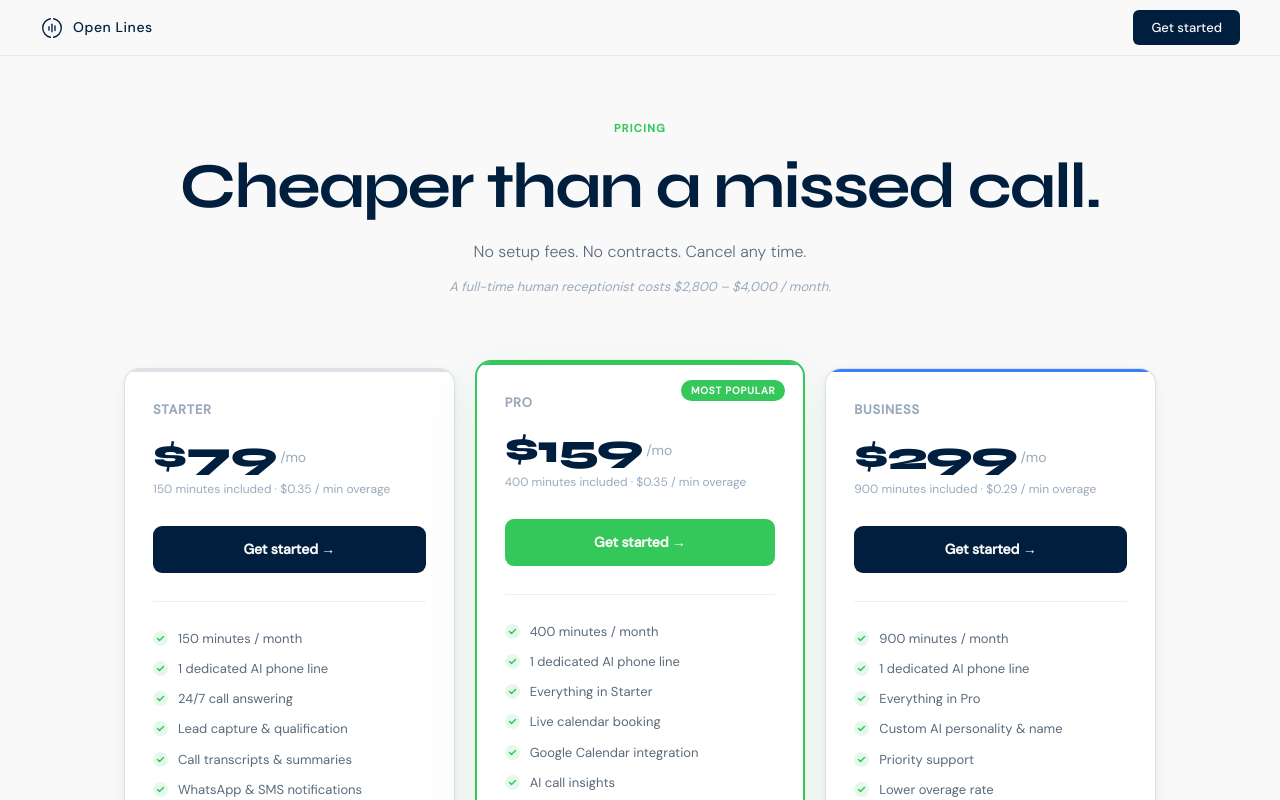
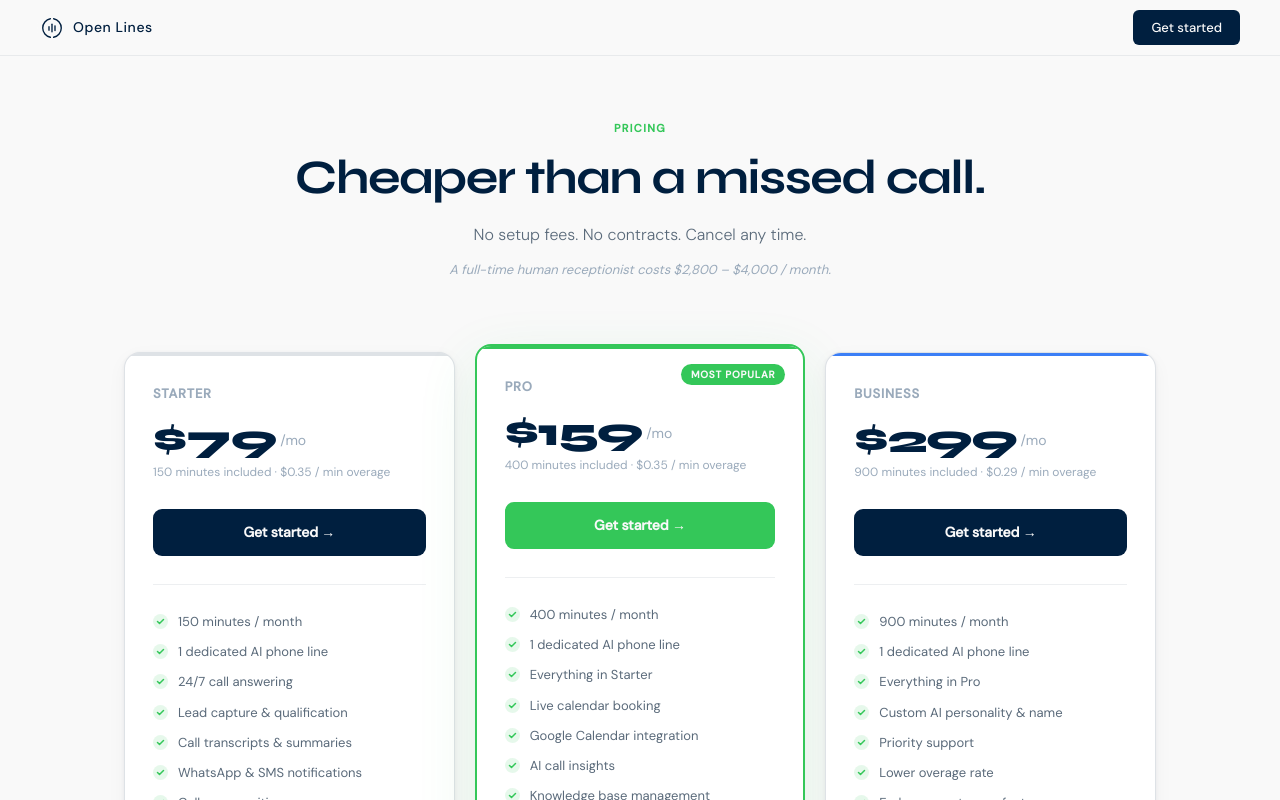
Before and after one commit to Muaz787/-open-lines, a Next.js app in the folder frontend/: page /pricing in a window 1280 px wide. Shown: the top 800 px of the page. Built offline with nearby package versions, Linux system fonts and the light colour scheme.

Commit message:
Reduce pricing hero headline size
clamp(36px,5vw,64px) → clamp(28px,4vw,48px)

Co-Authored-By: Claude Sonnet 4.6 <noreply@anthropic.com>

```diff
--- a/frontend/src/app/pricing/page.tsx
+++ b/frontend/src/app/pricing/page.tsx
@@ -145,7 +145,7 @@ export default function PricingPage() {
       <div style={{ padding: '120px 40px 72px', textAlign: 'center' }}>
         <div className="sec-label" style={{ marginBottom: 16 }}>Pricing</div>
         <h1 style={{
-          fontSize: 'clamp(36px, 5vw, 64px)', fontWeight: 700,
+          fontSize: 'clamp(28px, 4vw, 48px)', fontWeight: 700,
           letterSpacing: '-0.03em', lineHeight: 1.05, marginBottom: 18,
           fontFamily: 'var(--font-syne), sans-serif',
         }}>
```
